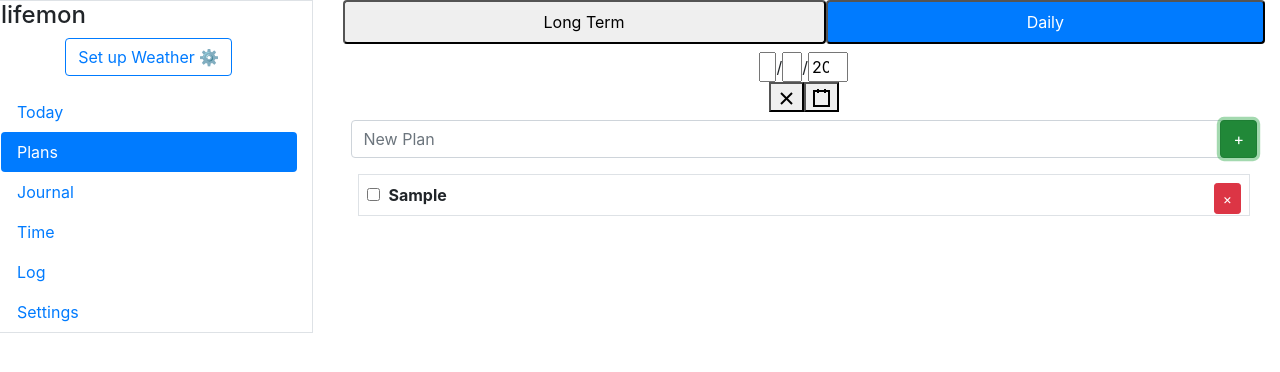
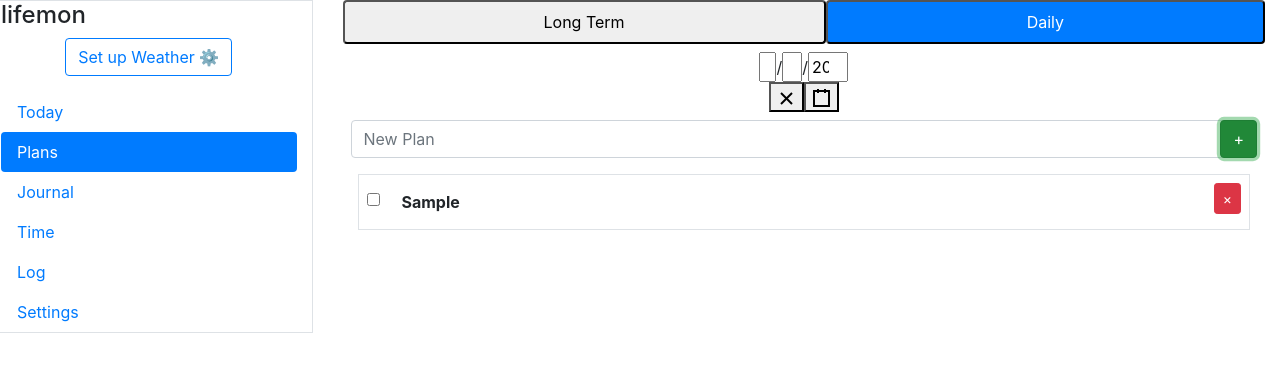
Before and after one commit to Alamantus/lifemon, a React (Create React App) app: page /plans in a window 1280 px wide. Both pictures are taken after typing "Sample" into the empty fields and a click on the button "Add Plan". Shown: the top 372 px of the page. Built offline with nearby package versions, Linux system fonts and the light colour scheme.

Commit message:
Move Plan to its own entity; Enable editing Plans

```diff
--- /dev/null
+++ b/src/Plans/Plan.js
@@ -0,0 +1,58 @@
+import React, { Component } from 'react';
+
+class Plan extends Component {
+  constructor(props) {
+    super(props);
+    this.state = {
+      editing: false,
+      text: props.entry.text,
+    };
+  }
+
+  updateText(event) {
+    if (event) event.preventDefault();
+
+    const text = this.state.text.trim();
+
+    if (text.length > 0) {
+      const plan = Object.assign({}, this.props.entry, { text });
+      this.setState({ editing: false }, () => this.props.update(plan));
+    } else {
+      this.props.delete();
+    }
+  }
+
+  render() {
+    const { complete, created } = this.props.entry;
+    const updateId = 'UpdatePlan_' + created;
+    if (this.state.editing) {
+      return (
+        <form className="form-inline" onSubmit={event => this.updateText(event)}>
+          <label className="sr-only" htmlFor={ updateId }>Edit Plan Text</label>
+          <input type="text" value={ this.state.text } className="form-control" id={ updateId }
+            onInput={event => this.setState({ text: event.target.value })}
+            onBlur={() => this.updateText()}
+          />
+        </form>
+      )
+    }
+    return (
+      <article className="mb-2 p-2 border">
+        <label htmlFor={`checkbox${created}`} className="sr-only">Mark Complete</label>
+        <input type="checkbox" id={ `checkbox${created}` } className="p-1"
+          defaultChecked={ complete } onChange={event => this.props.setStatus(event.target.checked)}
+        /> &nbsp;
+        <button title="Click to edit" className={ `btn btn-link ${complete ? 'text-muted' : 'text-body font-weight-bold'}` }
+          onClick={() => this.setState({ editing: true }, () => document.getElementById(updateId).focus())}>
+          { this.state.text }
+        </button>
+        <button type="button" className="btn btn-danger btn-sm float-right" aria-label="Delete"
+          onClick={() => this.props.delete()}>
+          <span aria-hidden="true">&times;</span>
+        </button>
+      </article>
+    )
+  }
+}
+
+export default Plan;
--- a/src/Plans/index.js
+++ b/src/Plans/index.js
@@ -1,6 +1,8 @@
 import React, { Component } from 'react';
 import DatePicker from 'react-date-picker';
 import localforage from 'localforage';
+
+import Plan from './Plan';
 
 const VIEWS = { DAY: 0, LONGTERM: 1 };
 
@@ -68,15 +70,24 @@ class Tasks extends Component {
   setPlanStatus(index, checked) {
     const list = this.state.list.slice();
     list[index].complete = checked;
-    const date = this.getDayFormat(this.state.day);
-    this.setState({ list }, () => this.store.setItem(date, this.state.list));
+    this.updateList(list);
+  }
+
+  updatePlan(index, newPlan) {
+    const list = this.state.list.slice();
+    list[index] = Object.assign({}, newPlan);
+    this.updateList(list);
   }
 
   deletePlan(index) {
     const list = this.state.list.slice();
     list.splice(index, 1);
+    this.updateList(list);
+  }
+
+  updateList(newList) {
     const date = this.getDayFormat(this.state.day);
-    this.setState({ list }, () => this.store.setItem(date, this.state.list));
+    this.setState({ list: newList }, () => this.store.setItem(date, this.state.list));
   }
 
   render() {
@@ -112,18 +123,12 @@ class Tasks extends Component {
             this.state.list.map((plan, index) => {
               const key = plan.created;
               return (
-                <article key={ key } class="mb-2 p-2 border">
-                  <label htmlFor={`checkbox${key}`} className="sr-only">Mark Complete</label>
-                  <input type="checkbox" id={ `checkbox${key}` } className="p-1"
-                    defaultChecked={ plan.complete } onChange={event => this.setPlanStatus(index, event.target.checked)}
-                  /> &nbsp;
-                  <span title={`Created ${plan.created}`} className={ plan.completed ? 'text-muted' : 'font-weight-bold' }>{ plan.text }</span>
-                  <button type="button" className="btn btn-danger btn-sm float-right" aria-label="Delete"
-                    onClick={() => this.deletePlan(index)}>
-                    <span aria-hidden="true">&times;</span>
-                  </button>
-                </article>
-              )
+                <Plan key={key} entry={plan}
+                  update={newPlan => this.updatePlan(index, newPlan)}
+                  setStatus={checked => this.setPlanStatus(index, checked)}
+                  delete={() => this.deletePlan(index)}
+                />
+              );
             })
           }
         </div>
```
